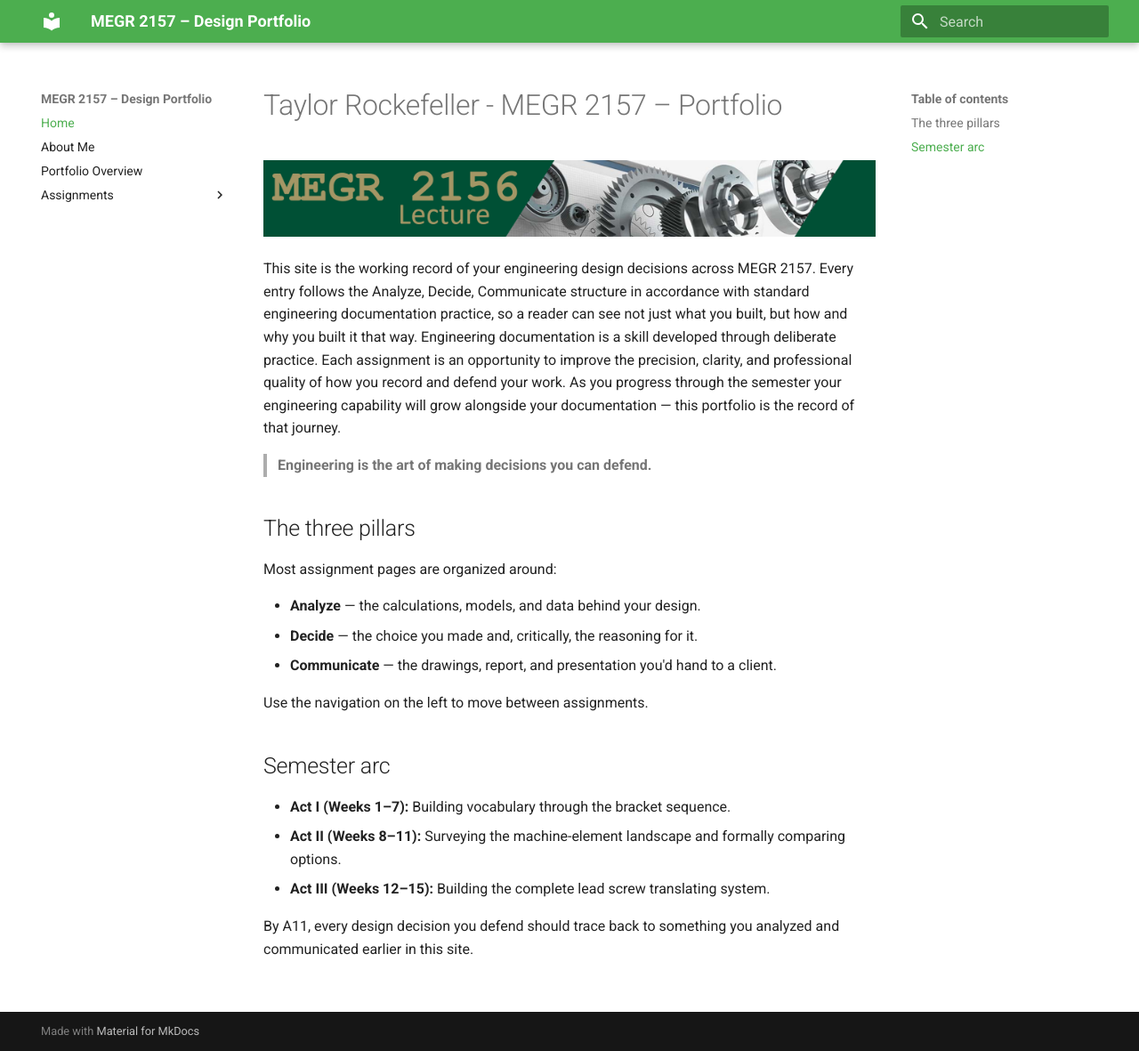
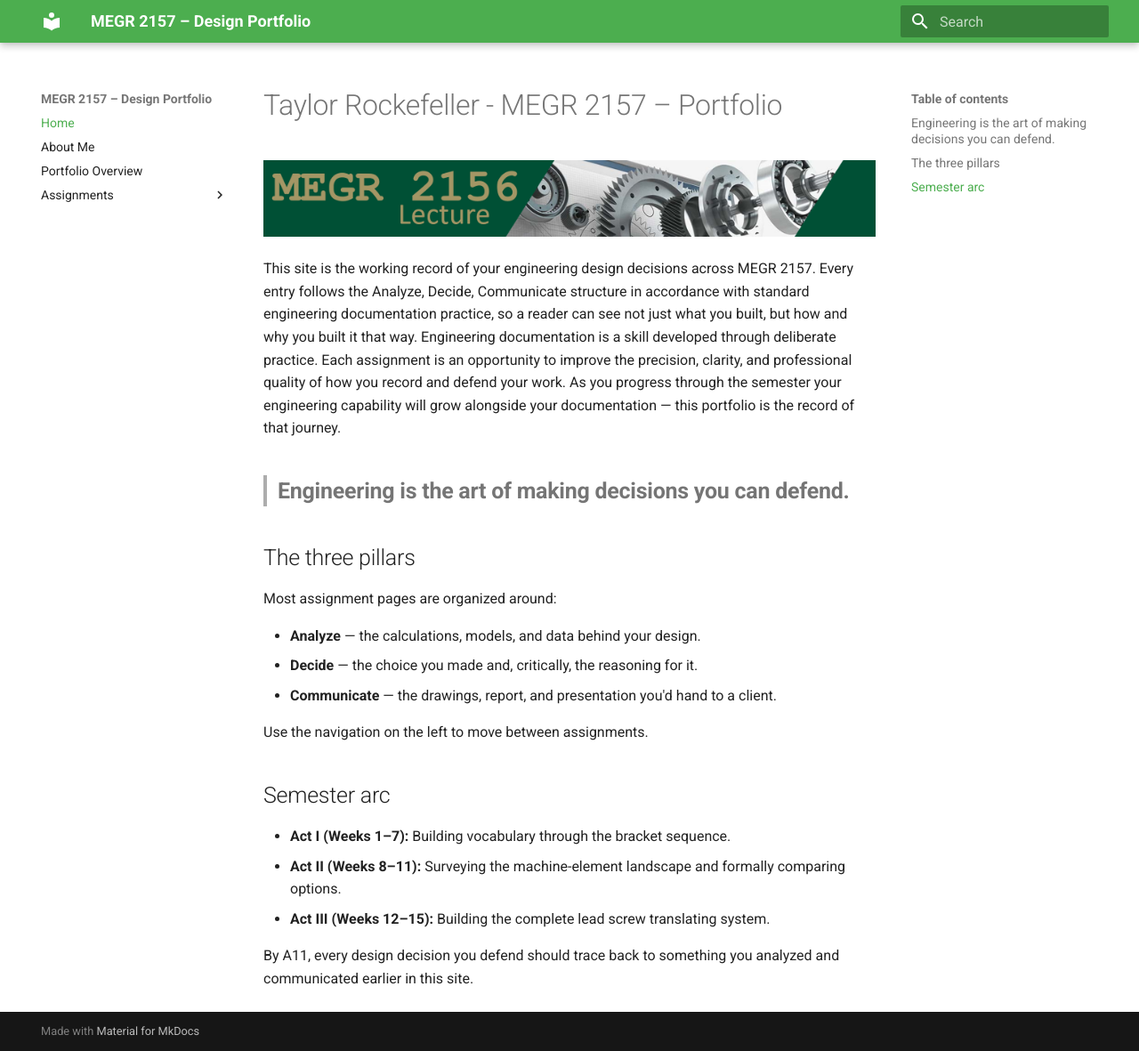
Before and after one commit to Taylor-Rockefeller-Portfolio/megr2157-portfolio, an MkDocs documentation site: the page built from docs/index.md, in a window 1280 px wide and 1181 px high. Shown: the whole window at 89% size. Built offline with MkDocs 1.6.1 and Material for MkDocs 9.7.7, drawn with Linux system fonts in a browser that asks for light colours.

Commit message:
Update engineering philosophy statement formatting

```diff
--- a/docs/index.md
+++ b/docs/index.md
@@ -4,7 +4,7 @@
 
 This site is the working record of your engineering design decisions across MEGR 2157. Every entry follows the Analyze, Decide, Communicate structure in accordance with standard engineering documentation practice, so a reader can see not just what you built, but how and why you built it that way. Engineering documentation is a skill developed through deliberate practice. Each assignment is an opportunity to improve the precision, clarity, and professional quality of how you record and defend your work. As you progress through the semester your engineering capability will grow alongside your documentation — this portfolio is the record of that journey.
 
-> **Engineering is the art of making decisions you can defend.**
+> ##**Engineering is the art of making decisions you can defend.**
 
 ## The three pillars
 
```
